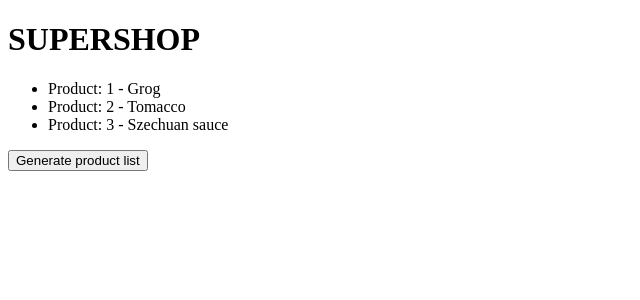
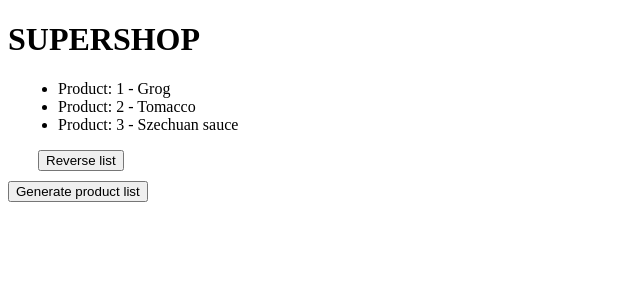
Before and after one commit to acontim/Ng2Demo, an Angular app: page / in a window 1280 px wide. Both pictures are taken after a click on the button "Generate product list". Shown: the top 300 px of the page, without its empty margins (0-640 px from the left). Built offline with nearby package versions, Linux system fonts and the light colour scheme.

Commit message:
add button to list component with hidden validation and hardcoded styles

```diff
--- a/src/app/shared/list/list.component.html
+++ b/src/app/shared/list/list.component.html
@@ -1,3 +1,6 @@
+<div style="margin-left: 10px; margin-bottom: 10px;">
 <ul>
   <li [attr.id]="i" class="" *ngFor="let item of itemList; let i = index">{{ item.id | product }} - {{ item.description }}</li>
 </ul>
+<button [hidden]="!itemList" style="margin-left:20px">Reverse list</button>
+</div>
```
